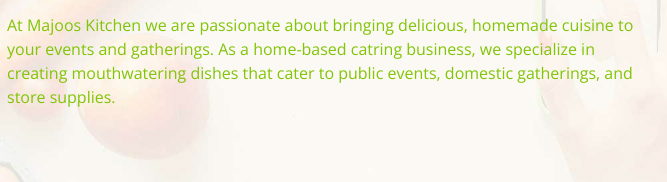
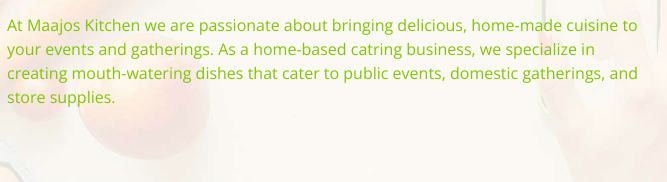
Before and after one commit to silemper/Majoos-Kitchen, a plain HTML site: page index.html in a window 1280 px wide. Shown: the part 373-555 px from the top of the page, 75-742 px from the left. Drawn offline with nearby package versions, Linux system fonts and the light colour scheme; a script that the page names is missing.

Commit message:
Update index.html

```diff
--- a/index.html
+++ b/index.html
@@ -108,9 +108,9 @@
                 <div class="row g-5 align-items-center">
                     <div class="col-md-12 col-lg-7">
                         <h1 class="mb-3 display-3 text-secondary">Welcome to Maajos Kitchen</h1>
-                        <p class="mb-5  text-primary">At Majoos Kitchen we are passionate about bringing
-                             delicious, homemade cuisine to your events and gatherings. As a home-based catring business, we
-                             specialize in creating mouthwatering dishes that cater to public events, domestic gatherings,
+                        <p class="mb-5  text-primary">At Maajos Kitchen we are passionate about bringing
+                             delicious, home-made cuisine to your events and gatherings. As a home-based catring business, we
+                             specialize in creating mouth-watering dishes that cater to public events, domestic gatherings,
                              and store supplies.
                         </p>
 
```
